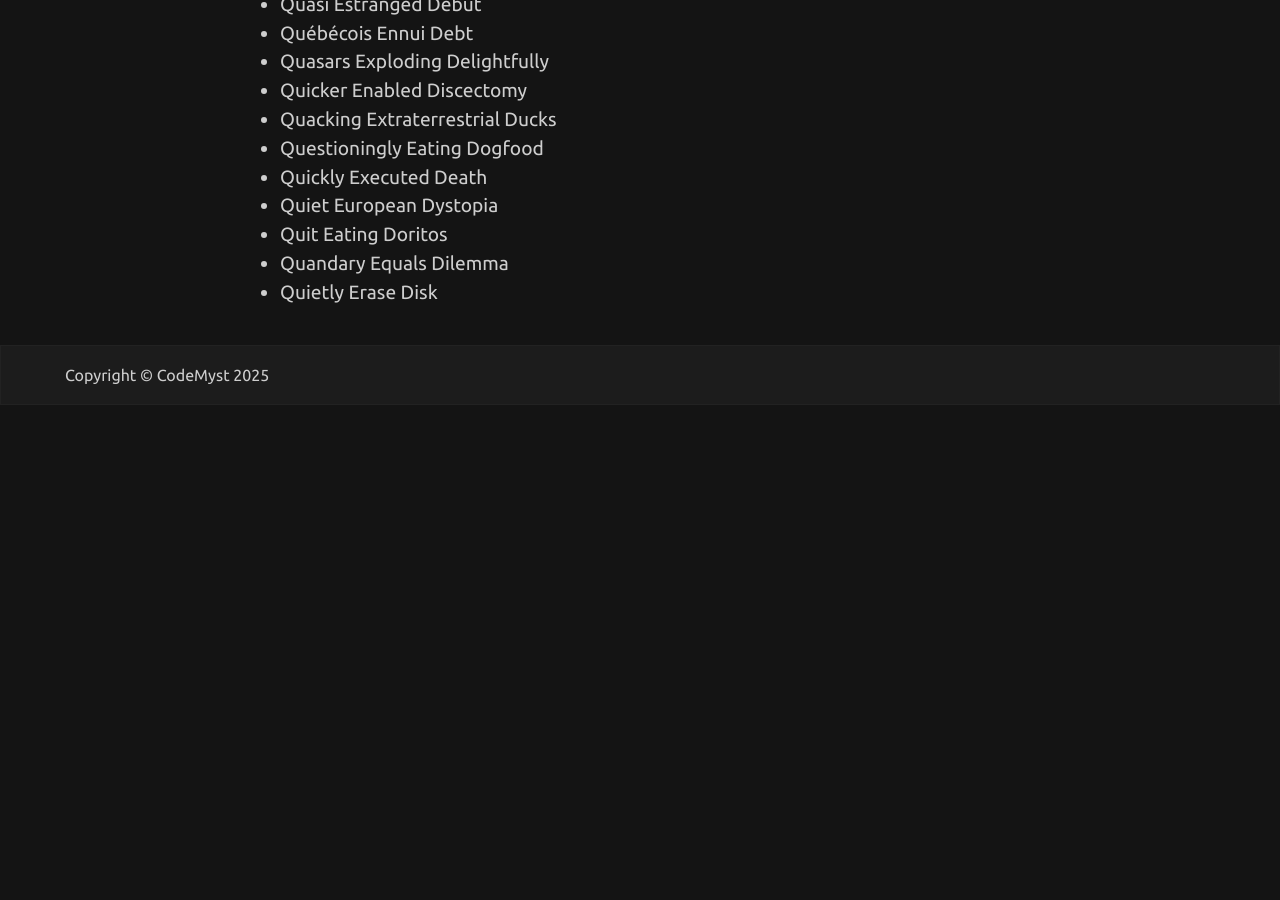
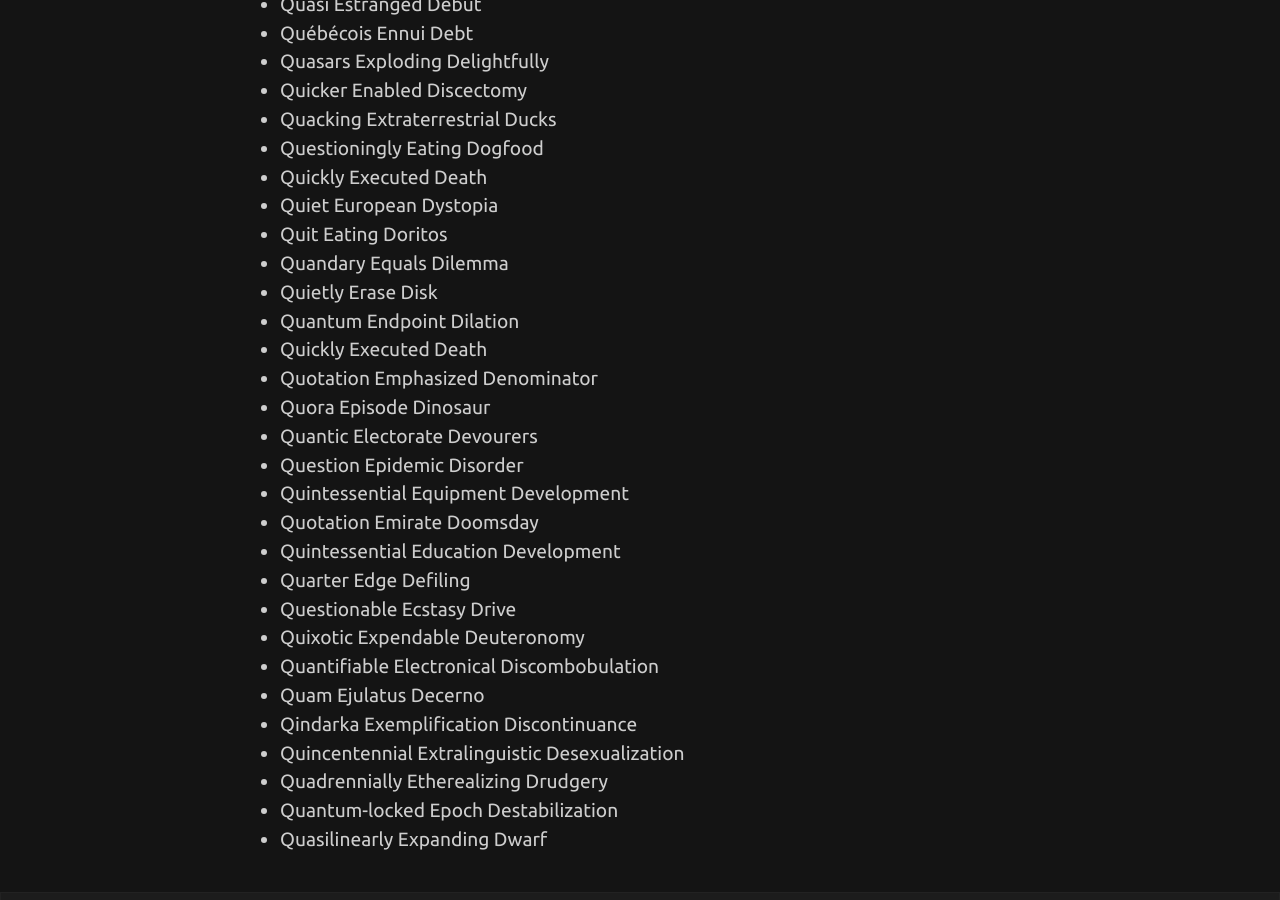
Before and after one commit to CodeMyst/codemyst.github.io, a Jekyll site: the page built from qed.md, in a window 1280 px wide and 900 px high, scrolled down 1104 px. Built offline with Jekyll 4.4.1, drawn with Linux system fonts in a browser that asks for light colours; nearby versions of some CDN libraries; comment, search, counter and statistics services are not loaded; before the commit the page ends 1509 px from its top, so only the background shows below that.

Commit message:
feat: updated qed

```diff
--- a/qed.md
+++ b/qed.md
@@ -47,3 +47,22 @@
 * Quit Eating Doritos
 * Quandary Equals Dilemma
 * Quietly Erase Disk
+* Quantum Endpoint Dilation
+* Quickly Executed Death
+* Quotation Emphasized Denominator
+* Quora Episode Dinosaur
+* Quantic Electorate Devourers
+* Question Epidemic Disorder
+* Quintessential Equipment Development
+* Quotation Emirate Doomsday
+* Quintessential Education Development
+* Quarter Edge Defiling
+* Questionable Ecstasy Drive
+* Quixotic Expendable Deuteronomy
+* Quantifiable Electronical Discombobulation
+* Quam Ejulatus Decerno
+* Qindarka Exemplification Discontinuance
+* Quincentennial Extralinguistic Desexualization
+* Quadrennially Etherealizing Drudgery
+* Quantum-locked Epoch Destabilization
+* Quasilinearly Expanding Dwarf
```
